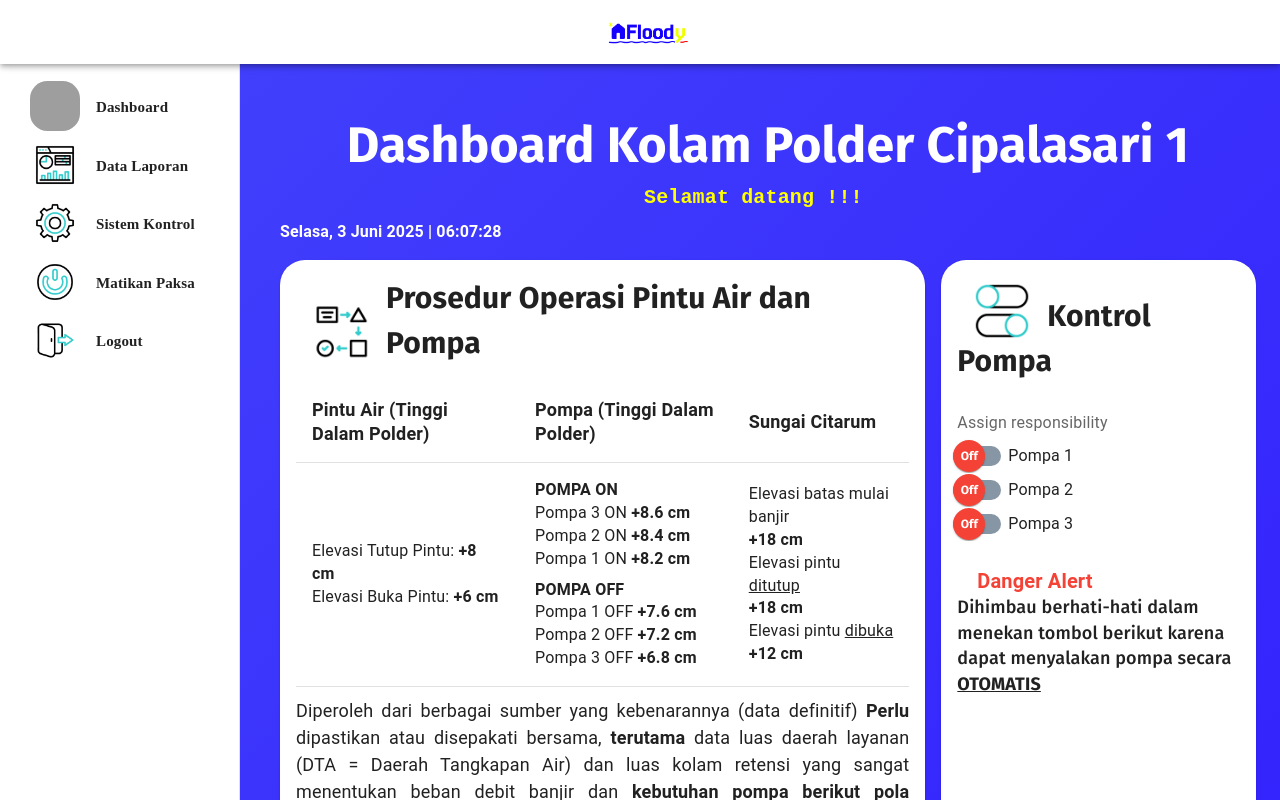
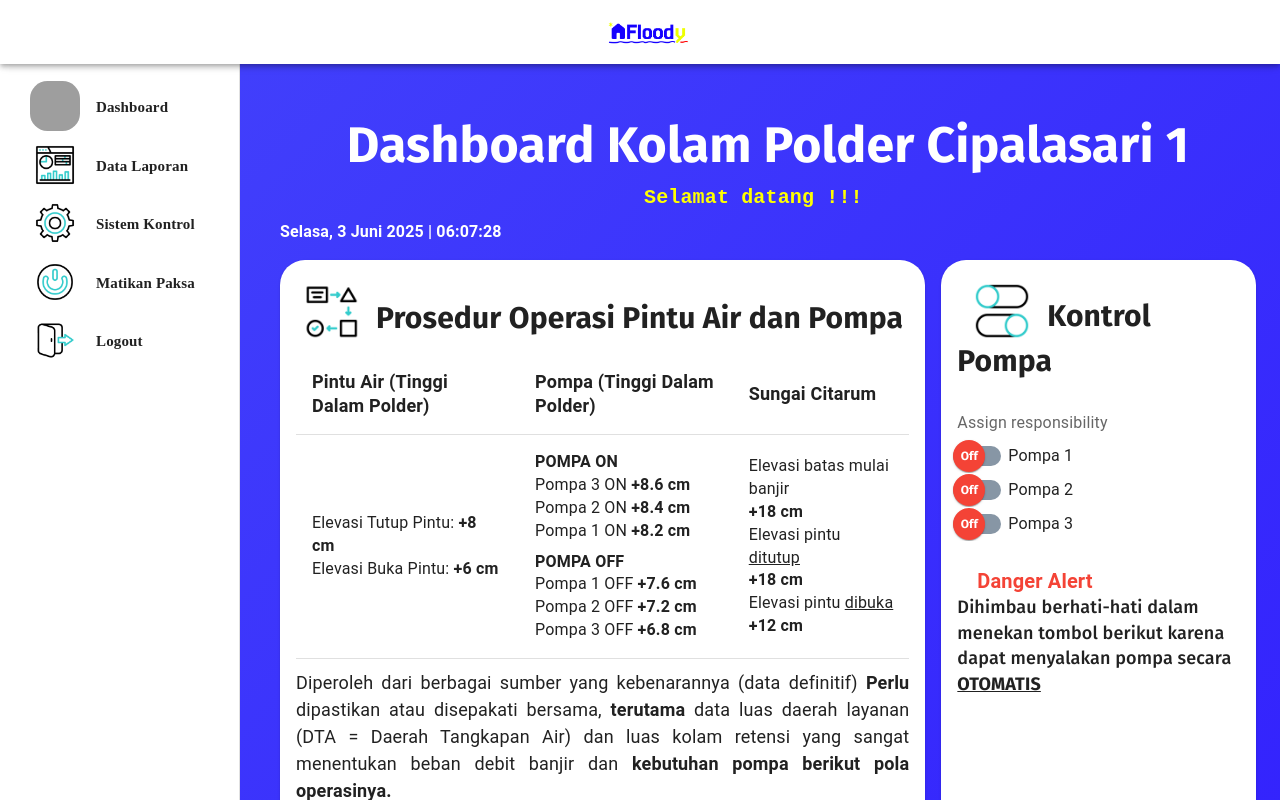
Before and after one commit to LazyCats07/Floody, a React (Create React App) app: page /Home in a window 1280 px wide. Shown: the top 800 px of the page. Built offline with nearby package versions, Linux system fonts and the light colour scheme; no server answers; the database is empty; sample sign-in values are in the browser's storage; grey boxes are pictures that could not be loaded; some icons are missing.

Commit message:
update card ###

```diff
--- a/src/components/pages/Home.jsx
+++ b/src/components/pages/Home.jsx
@@ -294,11 +294,11 @@ export default function Home() {
                   >
                     <CardContent>
                       <span style={{ display: 'flex', alignItems: 'center' }}>
-                        <img src={process} alt="icon" style={{ width: '70px', margin: '0 10px -20px 10px' }} />
-                        <b style={{ fontSize: '30px' }}>Prosedur Operasi Pintu Air dan Pompa</b>
+                        <img src={process} alt="icon" style={{ width: '70px', margin: '-5 10px 10px 0' }} />
+                        <b style={{ fontSize: '30px', marginTop: '15px', marginLeft: '10px' }}>Prosedur Operasi Pintu Air dan Pompa</b>
                       </span>
 
-                      <TableContainer sx={{ maxHeight: 440, marginTop: 2 }}>
+                      <TableContainer sx={{ maxHeight: 440, marginTop: 1 }}>
                         <Table stickyHeader aria-label="sticky table">
                           <TableHead>
                             <TableRow>
```
